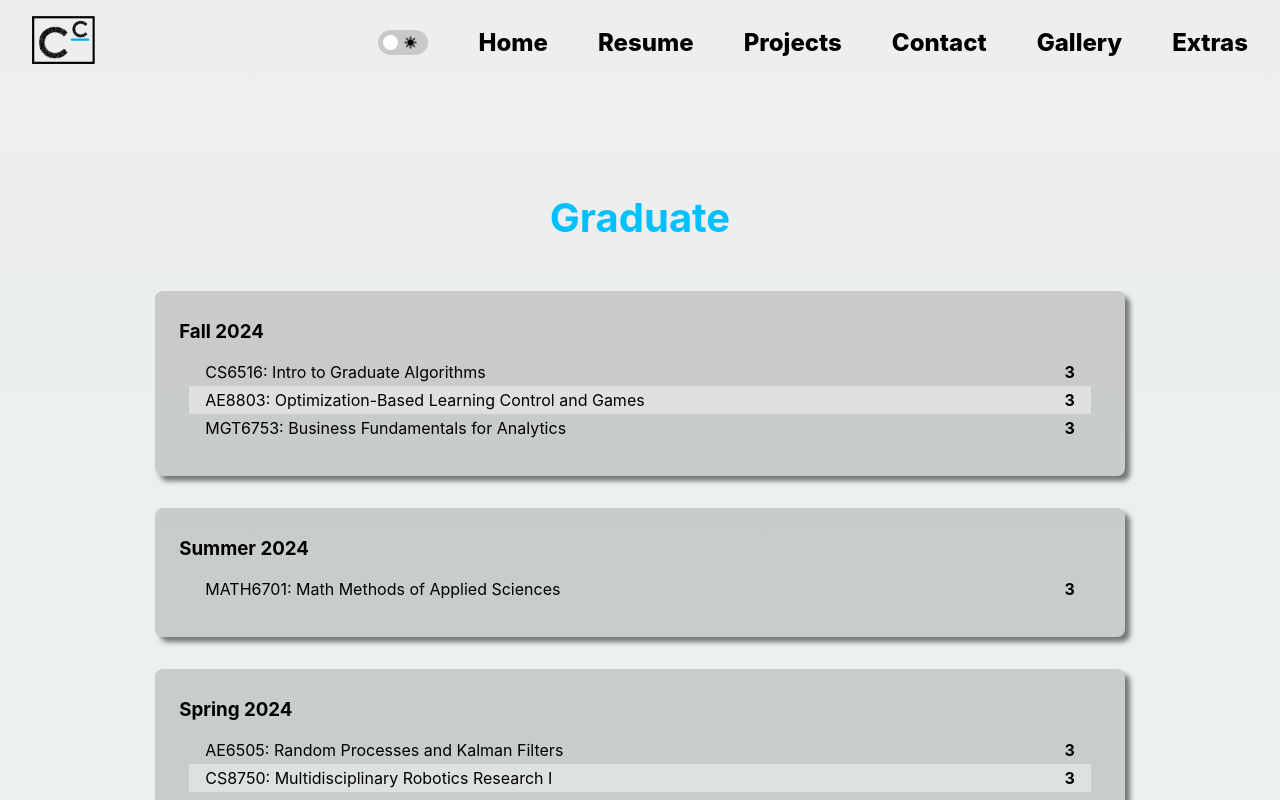
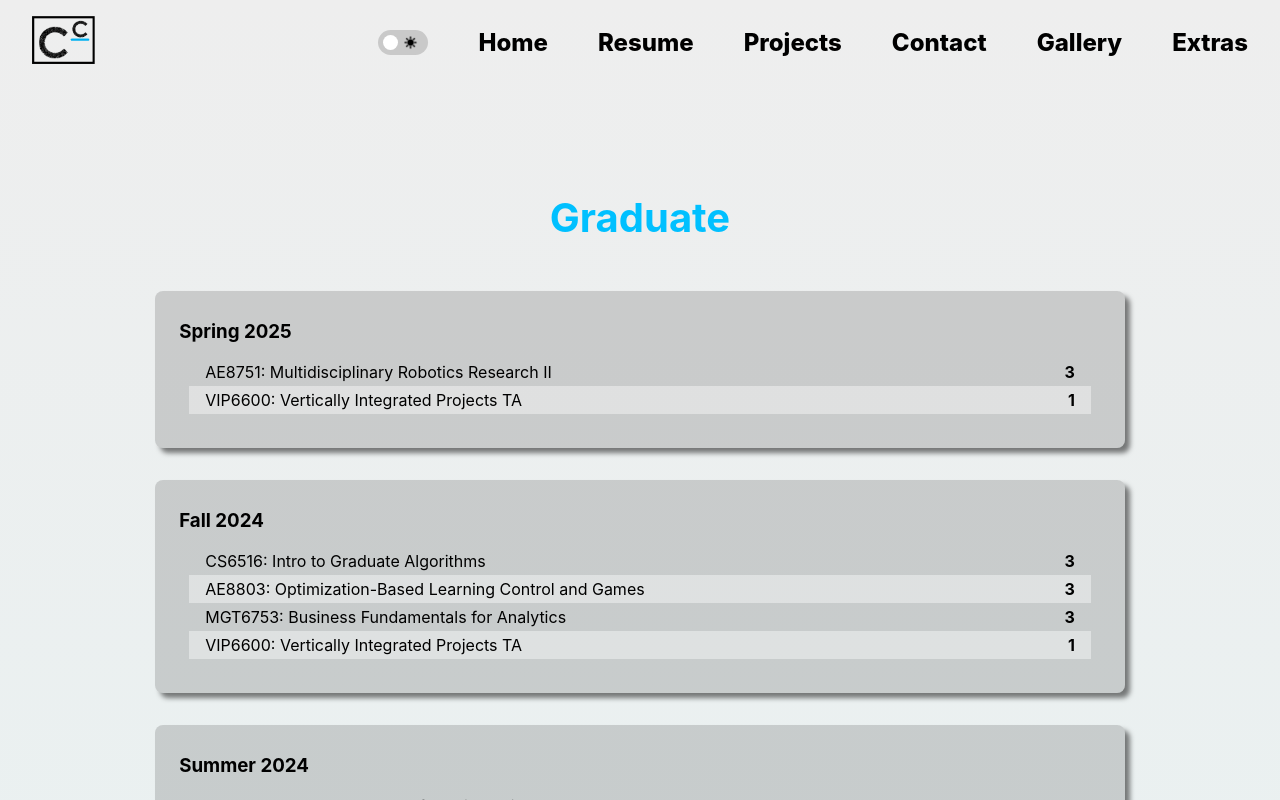
Before and after one commit to CarlosCarras/CarlosCarras.github.io, a React (Create React App) app: page /coursework in a window 1280 px wide. Shown: the top 800 px of the page. Built offline with nearby package versions, Linux system fonts and the light colour scheme.

Commit message:
:memo: content updates- graduated with MS

```diff
--- a/src/views/Coursework/Coursework.js
+++ b/src/views/Coursework/Coursework.js
@@ -9,6 +9,7 @@ const GRAD_COURSEWORK = [
                 {course: "CS7642: Artificial Intelligence", credits: 3},
                 {course: "CS7785: Intro to Robotics", credits: 3},
                 {course: "PHIL6000: Responsible Conduct of Research", credits: 1},
+                {course: "VIP6600: Vertically Integrated Projects TA", credits: 1},
         ],
     },
     {
@@ -16,6 +17,7 @@ const GRAD_COURSEWORK = [
         coursework: [
                 {course: "CS7643: Deep Learning", credits: 3},
                 {course: "ME6407: Robotics", credits: 3},
+                {course: "VIP6600: Vertically Integrated Projects TA", credits: 1},
         ],
     },
     {
@@ -23,6 +25,7 @@ const GRAD_COURSEWORK = [
         coursework: [
                 {course: "CS7641: Machine Learning", credits: 3},
                 {course: "ME8843: Biomechanics of Wearable Robotic Systems", credits: 3},
+                {course: "VIP6600: Vertically Integrated Projects TA", credits: 1},
         ],
     },
     {
@@ -30,12 +33,14 @@ const GRAD_COURSEWORK = [
         coursework: [
                 {course: "BMED8813: Interfacing Engineering, Technology, and Rehabilitation", credits: 3},
                 {course: "AE6310: Optimization for the Design of Engineered Systems", credits: 3},
+                {course: "VIP6600: Vertically Integrated Projects TA", credits: 1},
         ],
     },
     {
         semester: "Summer 2023",
         coursework: [
                 {course: "APPH6225: Biostatistics", credits: 3},
+                {course: "VIP6600: Vertically Integrated Projects TA", credits: 1},
         ],
     },
     {
@@ -45,6 +50,7 @@ const GRAD_COURSEWORK = [
                 {course: "AE8803: Mathematical Principles of Planning and Decision-Making for Autonomy", credits: 3},
                 {course: "MUSI3018: Marching Band", credits: 2},
                 {course: "MUSI3511: Percussion Ensemble", credits: 1},
+                {course: "VIP6600: Vertically Integrated Projects TA", credits: 1},
         ],
     },
     {
@@ -52,12 +58,14 @@ const GRAD_COURSEWORK = [
         coursework: [
                 {course: "AE6505: Random Processes and Kalman Filters", credits: 3},
                 {course: "CS8750: Multidisciplinary Robotics Research I", credits: 3},
+                {course: "VIP6600: Vertically Integrated Projects TA", credits: 1},
         ],
     },
     {
         semester: "Summer 2024",
         coursework: [
                 {course: "MATH6701: Math Methods of Applied Sciences", credits: 3},
+                {course: "VIP6600: Vertically Integrated Projects TA", credits: 1},
         ],
     },
     {
@@ -66,6 +74,14 @@ const GRAD_COURSEWORK = [
                 {course: "CS6516: Intro to Graduate Algorithms", credits: 3},
                 {course: "AE8803: Optimization-Based Learning Control and Games", credits: 3},
                 {course: "MGT6753: Business Fundamentals for Analytics", credits: 3},
+                {course: "VIP6600: Vertically Integrated Projects TA", credits: 1},
+        ],
+    },
+    {
+        semester: "Spring 2025",
+        coursework: [
+                {course: "AE8751: Multidisciplinary Robotics Research II", credits: 3},
+                {course: "VIP6600: Vertically Integrated Projects TA", credits: 1},
         ],
     },
 ].reverse()
--- a/src/views/Home/Home.js
+++ b/src/views/Home/Home.js
@@ -165,6 +165,10 @@ function Home(props) {
                         <span> Student Pilot @ Skybound Aviation </span>
                         <br/>
                         <br/>
+                        <span> MS, Computer Science @ GT</span> <span className="grad-year">2025</span>
+                        <br/>
+                        <span> MS, Aerospace Engineering @ GT</span> <span className="grad-year">2025</span>
+                        <br/>
                         <span> BS, Computer Engineering @ UF</span> <span className="grad-year">2021</span>
                         <br/>
                         <span> BS, Mechanical Engineering @ UF</span> <span className="grad-year">2021</span>
--- a/src/views/Resume/ResumePage.js
+++ b/src/views/Resume/ResumePage.js
@@ -106,7 +106,7 @@ function ResumeContent() {
                     <div className="resume-entry entry-title">
                         <div>
                             Georgia Institute of Technology
-                            <span> &nbsp;&nbsp;|&nbsp; GPA: 4.00/4.00 </span>
+                            <span> &nbsp;&nbsp;|&nbsp; GPA: 3.90/4.00 </span>
                         </div>
                         <div>Aug 2021 - Present</div>
                     </div>
@@ -116,11 +116,11 @@ function ResumeContent() {
                     </div>
                     <div className="resume-entry resume-bullet">
                         <div>MS, <em>Computer Science, </em> Machine Learning Specialization</div>
-                        <div>Expected May 2025</div>
+                        <div>May 2025</div>
                     </div>
                     <div className="resume-entry resume-bullet">
                         <div>MS, <em>Aerospace Engineering</em> </div>
-                        <div>Expected May 2025</div>
+                        <div>May 2025</div>
                     </div>
                 </div>
 
@@ -358,7 +358,10 @@ function ResumeContent() {
                             <span className='reference-number'>[J2]</span>
                             <div>
                                 <span className='author-callout'>C. Carrasquillo</span>,
-                                A. Bajpai, D. Iyengar, K. Collins, A. Mazumdar, A. Young. “Enhancing Human Navigation Ability Using Force-Feedback from a Lower-Limb Exoskeleton”. IEEE Transactions on Haptics. 2024. (Submitted)
+                                A. Bajpai, D. Iyengar, K. Collins, A. Mazumdar, A. Young.
+                                “<a href="https://ieeexplore.ieee.org/abstract/document/10854900" alt="Enhancing Human Navigation Ability Using Force-Feedback from a Lower-Limb Exoskeleton" target="_blank">
+                                Enhancing Human Navigation Ability Using Force-Feedback from a Lower-Limb Exoskeleton
+                                </a>”. IEEE Transactions on Haptics. 2025.
                             </div>
                         </li>
                         <li>
```
